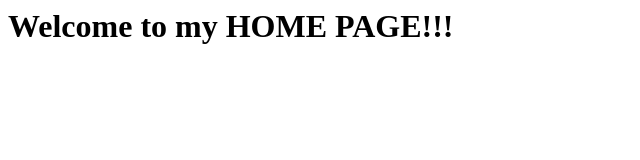
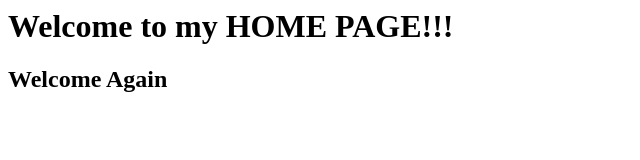
Before and after one commit to vatsanchetlur/FullStack, a plain HTML site: page index.html in a window 1280 px wide. Shown: the whole page, without its empty margins (0-640 px from the left). Drawn offline with Linux system fonts and the light colour scheme.

Commit message:
Update index.html

```diff
--- a/index.html
+++ b/index.html
@@ -6,5 +6,6 @@
 
   <body>
   <h1> Welcome to my HOME PAGE!!! </h1>
+    <h2> Welcome Again</h2>
   </body>
 </html>
```
